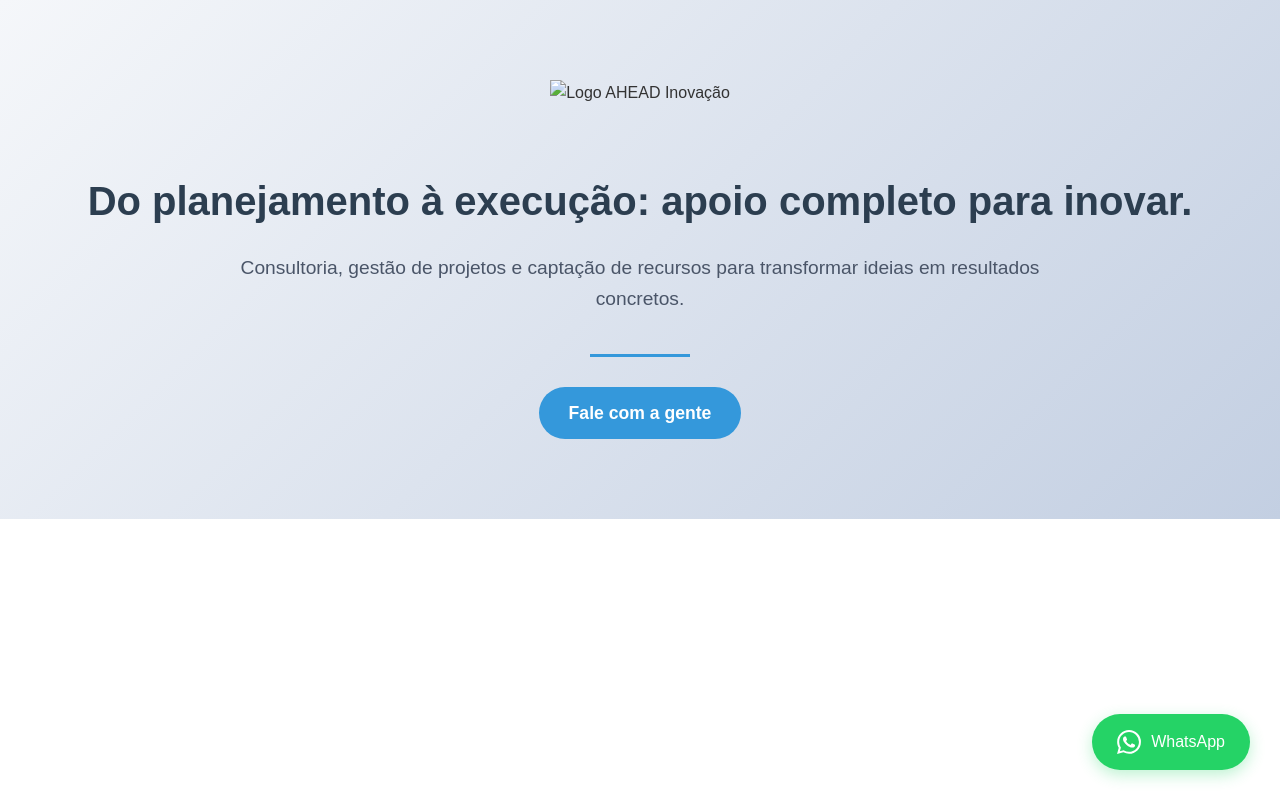
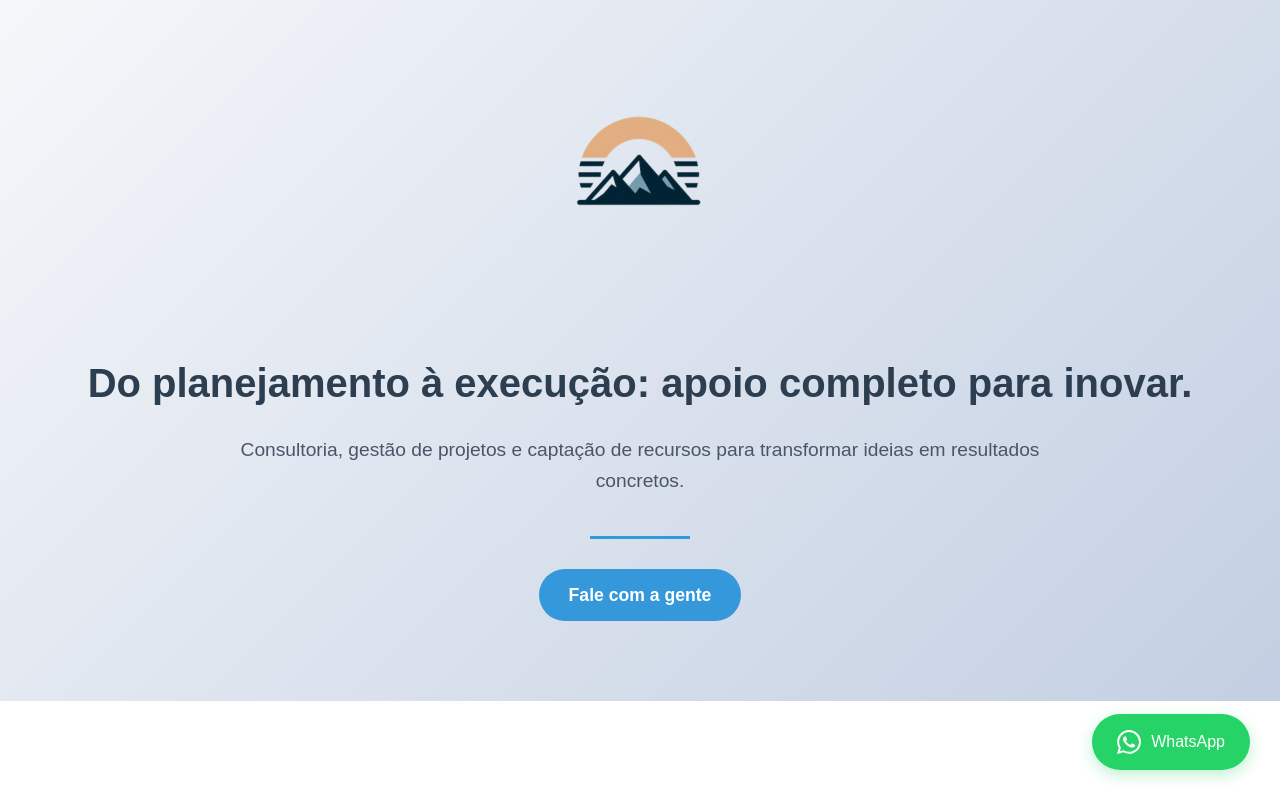
Before and after one commit to Was-ahead/aheadinovacao.github.io, a plain HTML site: page index.html in a window 1280 px wide. Drawn offline with Linux system fonts and the light colour scheme.

Commit message:
Update index.html

```diff
--- a/index.html
+++ b/index.html
@@ -64,7 +64,7 @@
 <body>
     <section class="hero-banner">
         <!-- Adicione sua logo aqui (formato correto: JPG/PNG/WEBP) -->
-        <img class="logo" src="SUA_LOGO_AQUI.png" alt="Logo AHEAD Inovação">
+        <img class="logo" src="logo.png" alt="Logo AHEAD Inovação">
 
         <h1 class="hero-title">Do planejamento à execução: apoio completo para inovar.</h1>
         <p class="hero-subtitle">Consultoria, gestão de projetos e captação de recursos para transformar ideias em resultados concretos.</p>
```
